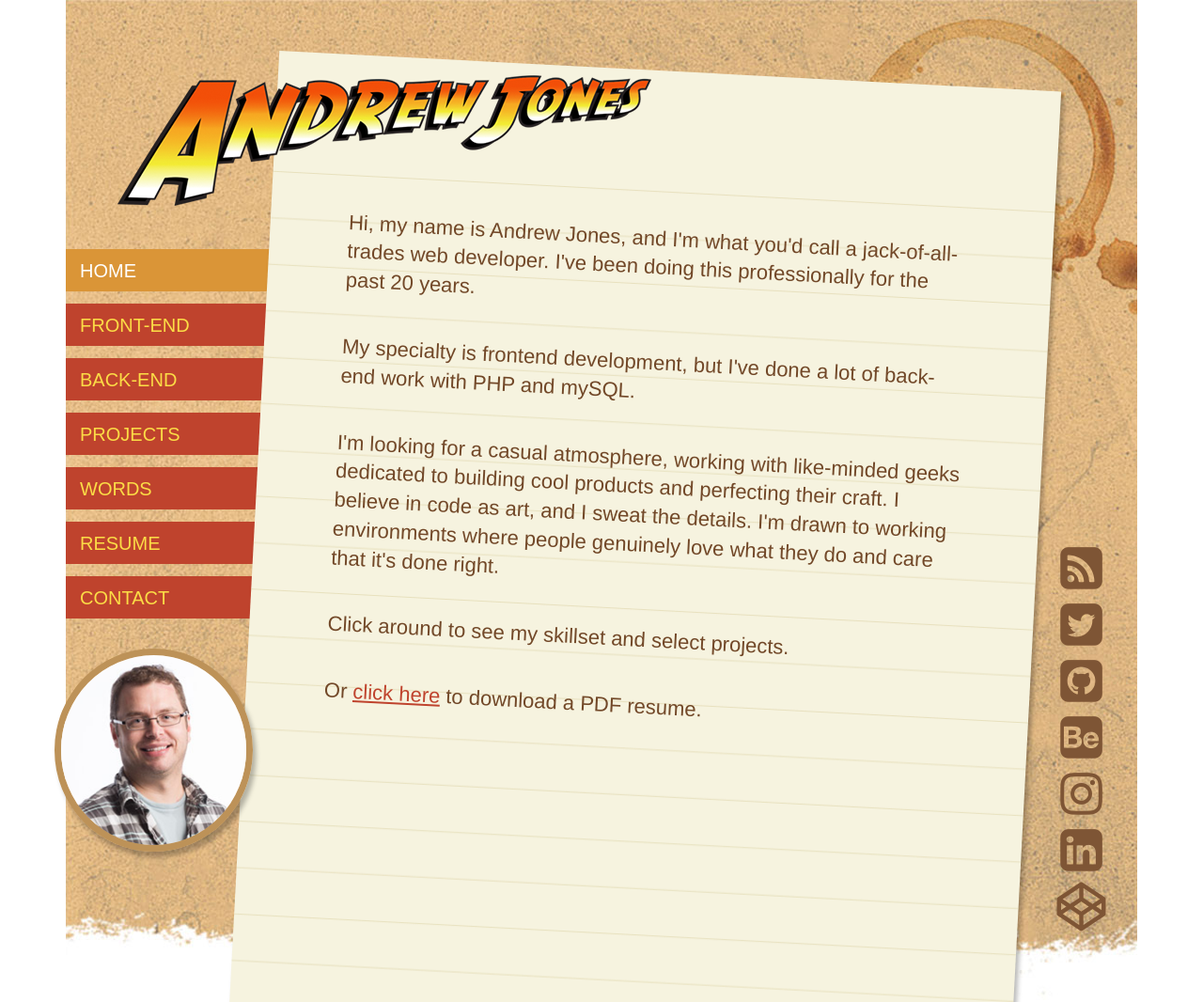
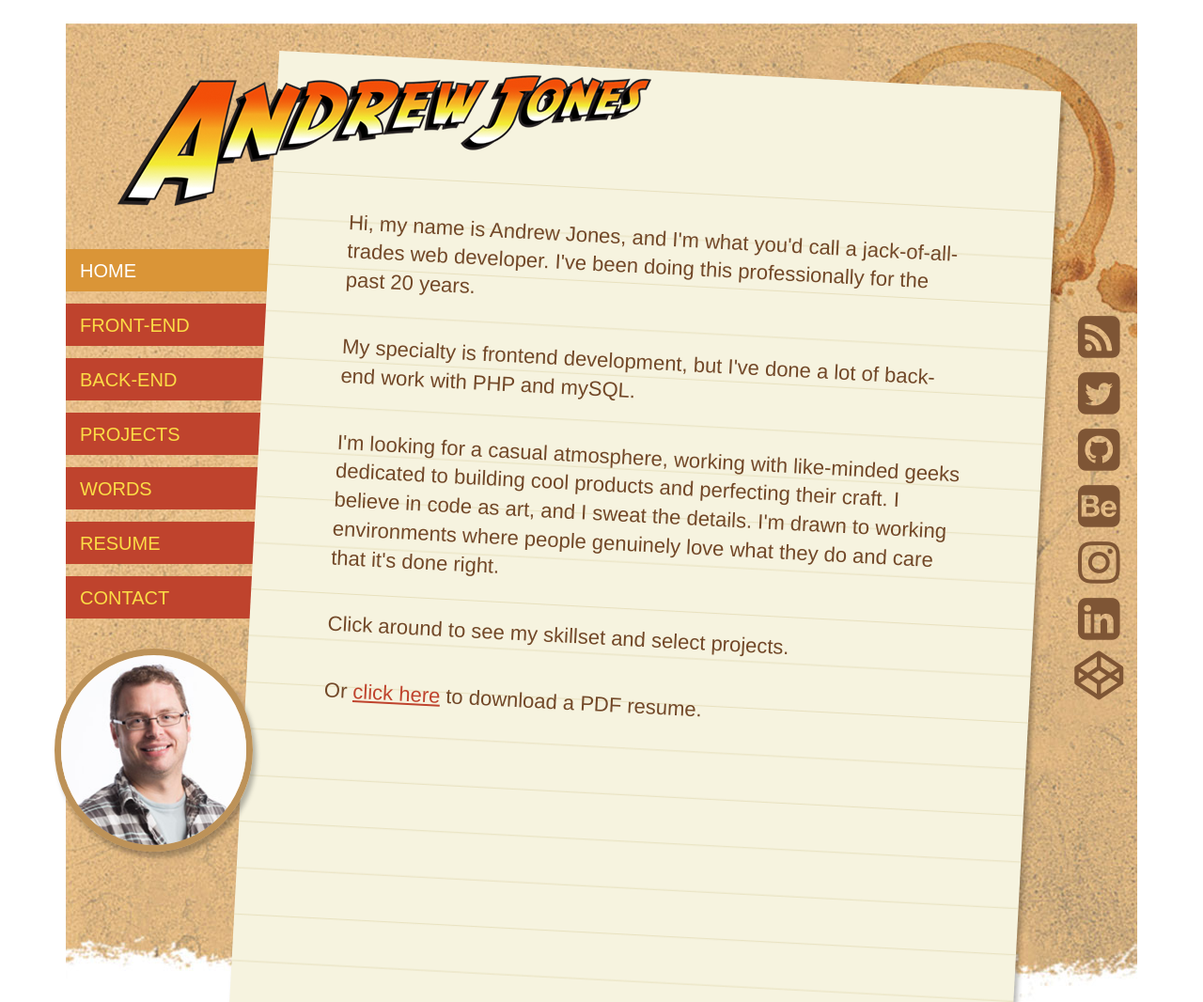
Before and after one commit to AtlantaJones/andrewwesleyjones.com, a website: page index.html in a window 1280 px wide. Shown: the top 1066 px of the page at 94% size. Drawn offline with Linux system fonts and the light colour scheme.

Commit message:
Viewport units are awesome

```diff
--- a/index.html
+++ b/index.html
@@ -17,7 +17,7 @@
 <p class="browserupgrade">You are using an <strong>outdated</strong> browser. Please <a href="http://browsehappy.com/">upgrade your browser</a> to improve your experience and security.</p>
 <![endif]-->
 
-<div class="wrapper-bg">
+
 <div class="row wrapper">
     <div class="column">
         <img src="img/logo.png" alt="Andrew Jones" class="logo">
@@ -47,7 +47,6 @@
 
     </div>
 </div>
-</div>
 
 
 <script src="js/app.js"></script>
--- a/sass/_base.scss
+++ b/sass/_base.scss
@@ -13,6 +13,7 @@ html {
 }
 
 body, html {
+    font-size: 16px;
     margin: 0;
     padding: 0;
     width: 100%;
@@ -23,7 +24,7 @@ body {
     background: #FFF url('../img/background.jpg') no-repeat center top;
     background-size: cover;
     color: $color-primary;
-    font-size: 22px;
+    font-size: 1.375rem;
 
     @include default-font;
     position: relative;
@@ -33,13 +34,14 @@ body {
     }
 
     @include breakpoint(large up) {
-        margin-top: 25px;
+        background-position-y: 25px;
     }
 
 }
 
 h1, h2, h3, h4 {
     @include bold-font;
+    font-size: 2rem;
 }
 
 a {
--- a/sass/_layout.scss
+++ b/sass/_layout.scss
@@ -1,17 +1,16 @@
 
 .wrapper {
     position: relative;
-}
 
-.wrapper-bg {
-    //background: #FFF url('../img/background.jpg') no-repeat center top;
-    //background-size: cover;
+    @include breakpoint(large up) {
+        margin-top: 25px;
+    }
 }
 
 .paper {
     background: #f6f3df url('../img/bkg-paper-lines.png') no-repeat left top;;
     box-shadow: 3.5px 6.062px 5px 0px rgba(0, 0, 0, 0.27);
-    padding: 10%;
+    padding: 8vh 10% 10% 10%;
     margin-top: 50px;
 
     transform: rotate(3deg);
@@ -20,10 +19,6 @@
     &.home {
         padding-top: 17%;
     }
-
-    //@media screen and (min-width: 1024px) {
-    //    min-height: 1020px;
-    //}
 
     @include breakpoint(medium up) {
         min-height: 1020px;
--- a/sass/app.scss
+++ b/sass/app.scss
@@ -39,12 +39,16 @@ $global-width: 1140px;
     margin: 0;
     padding: 0;
     position: absolute;
-    left: 92.5%;
-    top: 550px;
+    right: 1.3%;
+    top: 38vh;
     text-align: center;
 
     a {
         color: #7e5535;
         font-size: 52px;
     }
+
+    @include breakpoint(large up) {
+
+    }
 }
```
Also changed, not shown: css/app.css.
